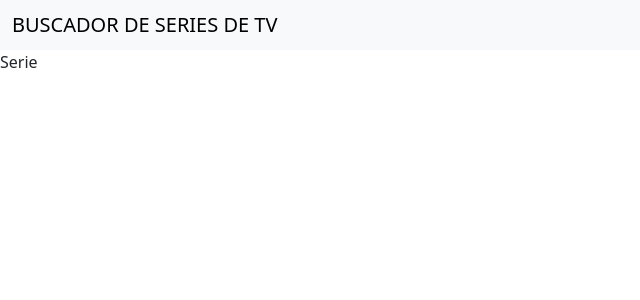
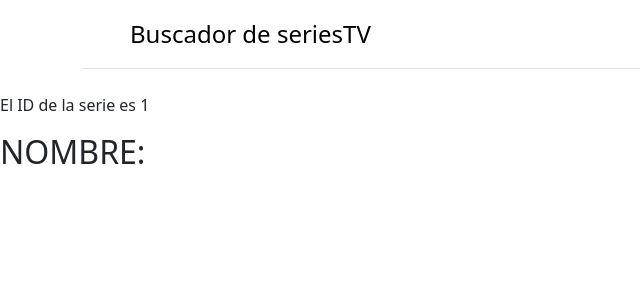
Before and after one commit to wendygalble/06-tvseries, a React (Vite) app: page /serie/1 in a window 1280 px wide. Shown: the top 300 px of the page, without its empty margins (0-640 px from the left). Built offline with nearby package versions, Linux system fonts and the light colour scheme; no server answers.

Commit message:
useParams en serie

```diff
--- a/src/components/Header.jsx
+++ b/src/components/Header.jsx
@@ -1,12 +1,21 @@
+import { NavLink } from 'react-router-dom'
+
 const Header = () => {
   return (
-    <>
-      <nav className='navbar bg-body-tertiary'>
-        <div className='container-fluid'>
-          <span className='navbar-brand mb-0 h1'>BUSCADOR DE SERIES DE TV</span>
-        </div>
-      </nav>
-    </>
+    <div className='container'>
+      <header className='d-flex flex-wrap justify-content-center py-3 mb-4 border-bottom'>
+        <NavLink
+          to='/'
+          className='d-flex align-items-center mb-3 mb-md-0 me-md-auto link-body-emphasis text-decoration-none'
+        >
+          <svg className='bi me-2' width={40} height={32}>
+            <use xlinkHref='#bootstrap' />
+          </svg>
+          <span className='fs-4'>Buscador de seriesTV</span>
+        </NavLink>
+      </header>
+    </div>
+
   )
 }
 
--- a/src/pages/Serie.jsx
+++ b/src/pages/Serie.jsx
@@ -1,6 +1,27 @@
+import { useState, useEffect } from 'react'
+import { useParams } from 'react-router-dom'
+
 const Serie = () => {
+  const [serie, setSerie] = useState([])
+  const serieId = useParams().id
+
+  useEffect(() => {
+    fetch(`https://api.tvmaze.com/shows/${serieId}`)
+      .then((response) => {
+        return response.json()
+      }).then((series) => {
+        setSerie(series)
+      }).catch((error) => {
+        console.error(error)
+      })
+  }, [serieId])
+
   return (
-    <div>Serie</div>
+    <div>
+      <p>El ID de la serie es {serieId}</p>
+      <h2>NOMBRE: {serie.name}</h2>
+
+    </div>
   )
 }
 
```
